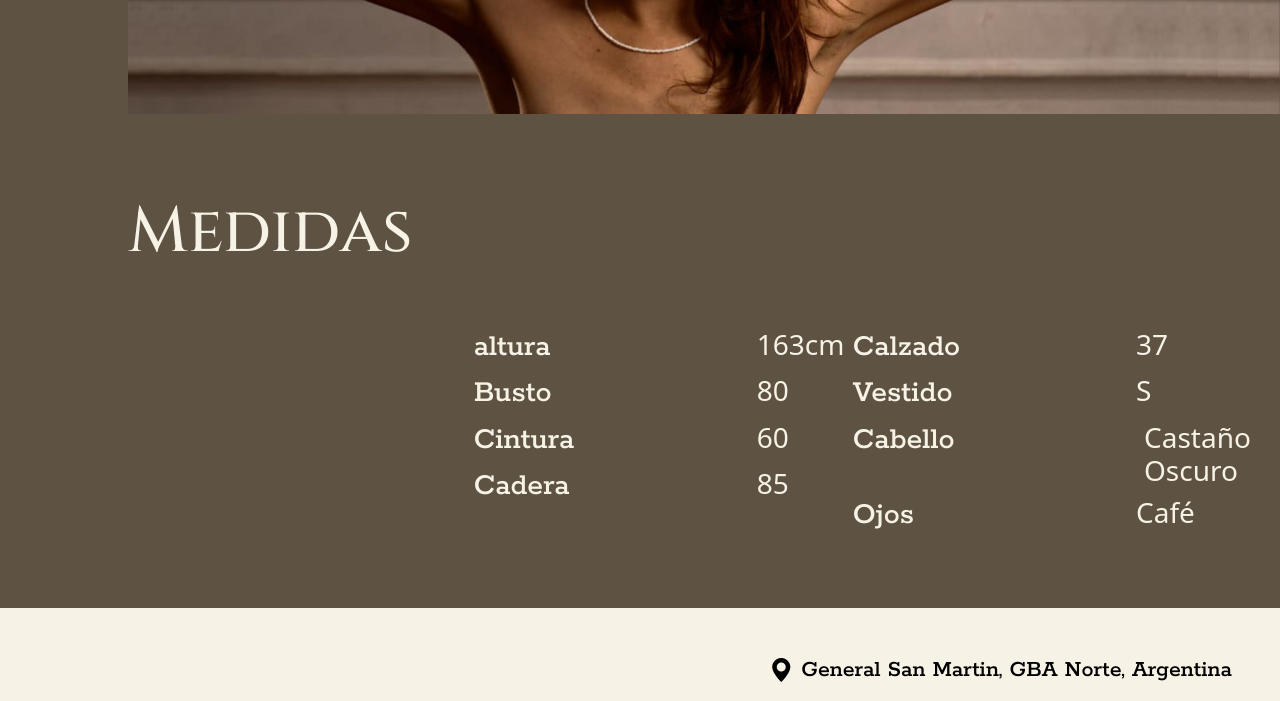
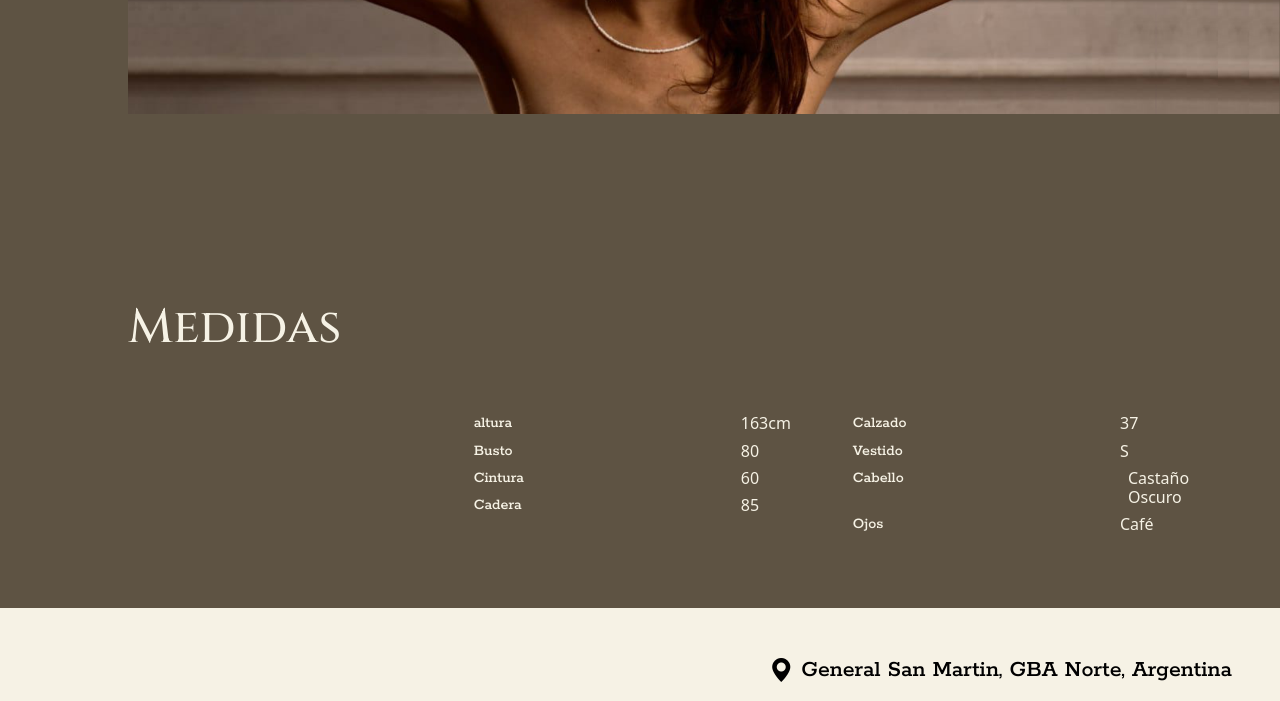
Before and after one commit to Zven94/mar-portfolio, a website: page index.html in a window 1280 px wide. Shown: the part 4200-4901 px from the top of the page. Drawn offline with nearby package versions, Linux system fonts and the light colour scheme.

Commit message:
fix table of body sizes styles

```diff
--- a/style.css
+++ b/style.css
@@ -172,10 +172,12 @@ h1 {
   padding: 0% 0% 0% 5%;
 
   .section-6-div-2 {
+    width: 25%;
+    padding-right: 1rem;
     h3 {
       width: 3rem;
+      font-size: 2rem;
     }
-    width: 16%;
   }
 
   .section-6-img {
@@ -423,7 +425,7 @@ h1 {
 
 
     .section-6-h2 {
-      font-size: 4rem;
+      font-size: 3rem;
       padding: 5% 0;
     }
 
@@ -436,11 +438,11 @@ h1 {
       padding-bottom: 5%;
 
       .section-6-div-2 {
+        width: 30%;
         h3 {
           width: 3rem;
+          font-size: 1rem;
         }
-
-        width: 30%;
       }
     }
   }
@@ -672,11 +674,11 @@ h1 {
       padding-bottom: 20%;
 
       .section-6-div-2 {
+        width: 95%;
         h3 {
           width: 3rem;
+          font-size: 1rem;
         }
-
-        width: 95%;
       }
     }
   }
@@ -915,11 +917,12 @@ h1 {
       padding-bottom: 20%;
 
       .section-6-div-2 {
+        width: 90%;
         h3 {
           width: 3rem;
+          font-size: 1rem;
         }
 
-        width: 90%;
       }
     }
   }
```
